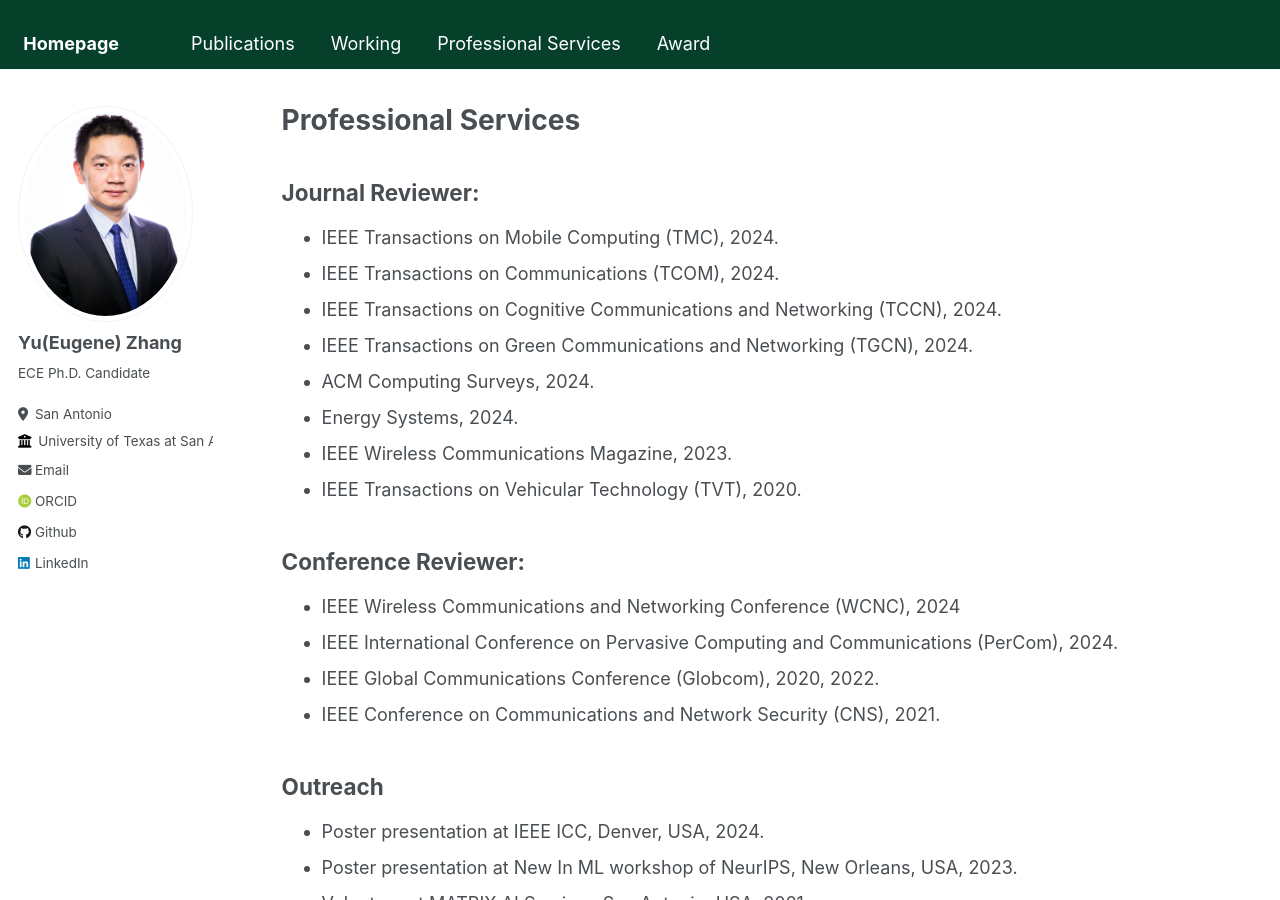
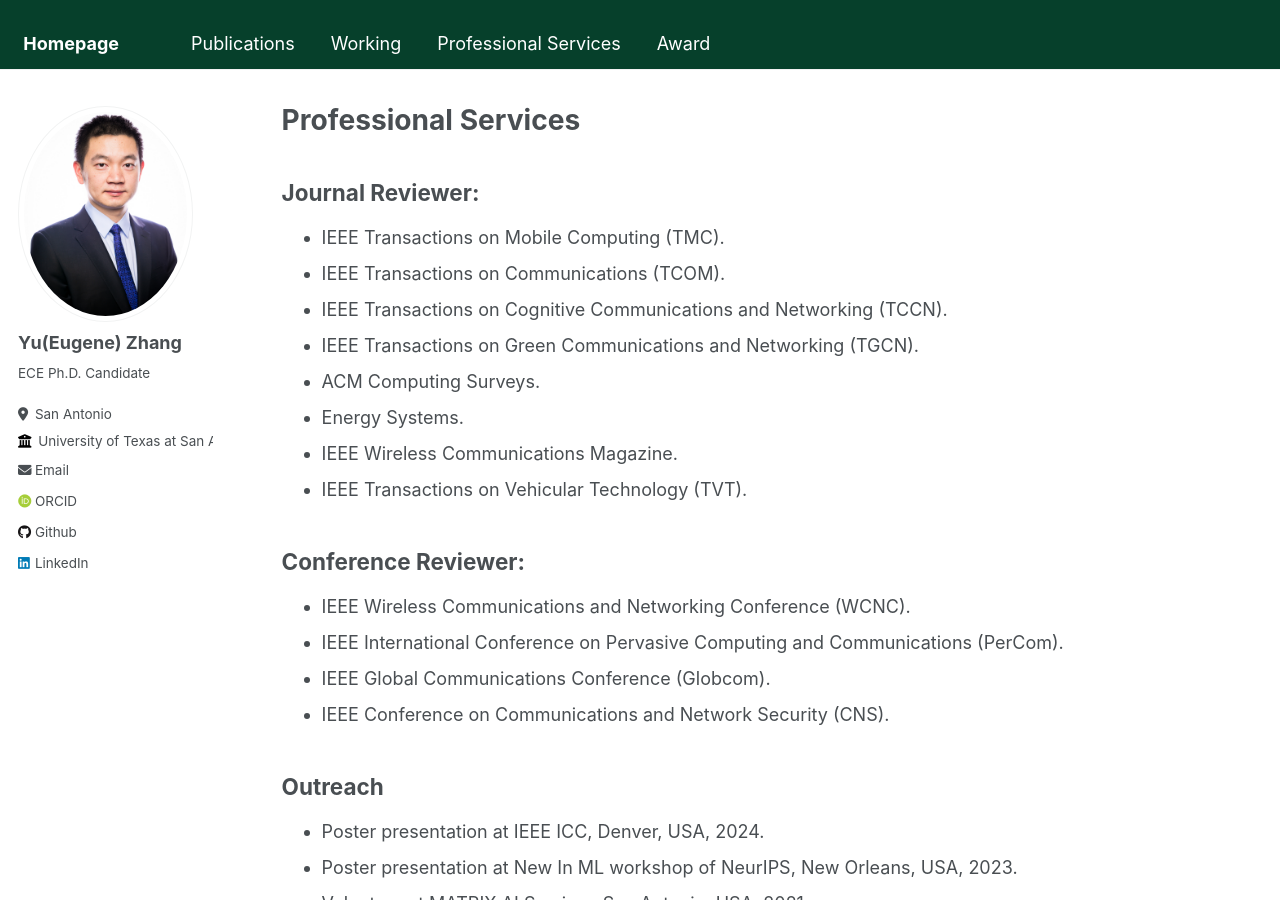
Before and after one commit to Yu-Zhang-Eugene/yu-zhang-eugene.github.io, a Jekyll site: the page built from _pages/professional-services.md, in a window 1280 px wide and 900 px high. Built offline with Jekyll 4.4.1, drawn with Linux system fonts in a browser that asks for light colours; some web fonts are replaced.

Commit message:
Update professional-services.md

```diff
--- a/_pages/professional-services.md
+++ b/_pages/professional-services.md
@@ -7,23 +7,23 @@ author_profile: true
 
 Journal Reviewer:
 ------
-- IEEE Transactions on Mobile Computing (TMC), 2024.
-- IEEE Transactions on Communications (TCOM), 2024.
-- IEEE Transactions on Cognitive Communications and Networking (TCCN), 2024.
-- IEEE Transactions on Green Communications and Networking (TGCN), 2024.
-- ACM Computing Surveys, 2024.
-- Energy Systems, 2024.
-- IEEE Wireless Communications Magazine, 2023.
-- IEEE Transactions on Vehicular Technology (TVT), 2020.
+- IEEE Transactions on Mobile Computing (TMC).
+- IEEE Transactions on Communications (TCOM).
+- IEEE Transactions on Cognitive Communications and Networking (TCCN).
+- IEEE Transactions on Green Communications and Networking (TGCN).
+- ACM Computing Surveys.
+- Energy Systems.
+- IEEE Wireless Communications Magazine.
+- IEEE Transactions on Vehicular Technology (TVT).
 
 
 
 Conference Reviewer:
 ------
-- IEEE Wireless Communications and Networking Conference (WCNC), 2024
-- IEEE International Conference on Pervasive Computing and Communications (PerCom), 2024.
-- IEEE Global Communications Conference (Globcom), 2020, 2022.
-- IEEE Conference on Communications and Network Security (CNS), 2021.
+- IEEE Wireless Communications and Networking Conference (WCNC).
+- IEEE International Conference on Pervasive Computing and Communications (PerCom).
+- IEEE Global Communications Conference (Globcom).
+- IEEE Conference on Communications and Network Security (CNS).
 
 
 Outreach
```
